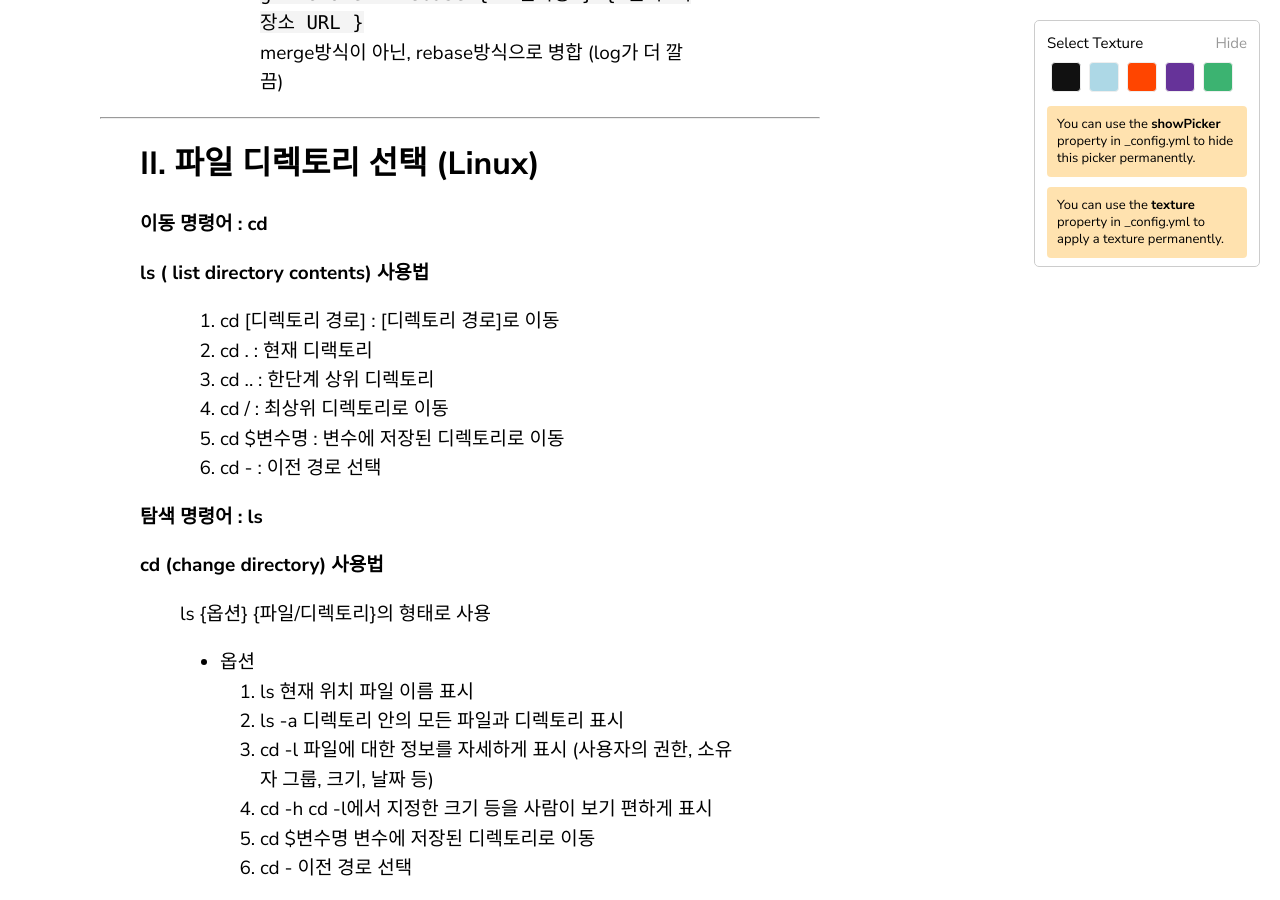
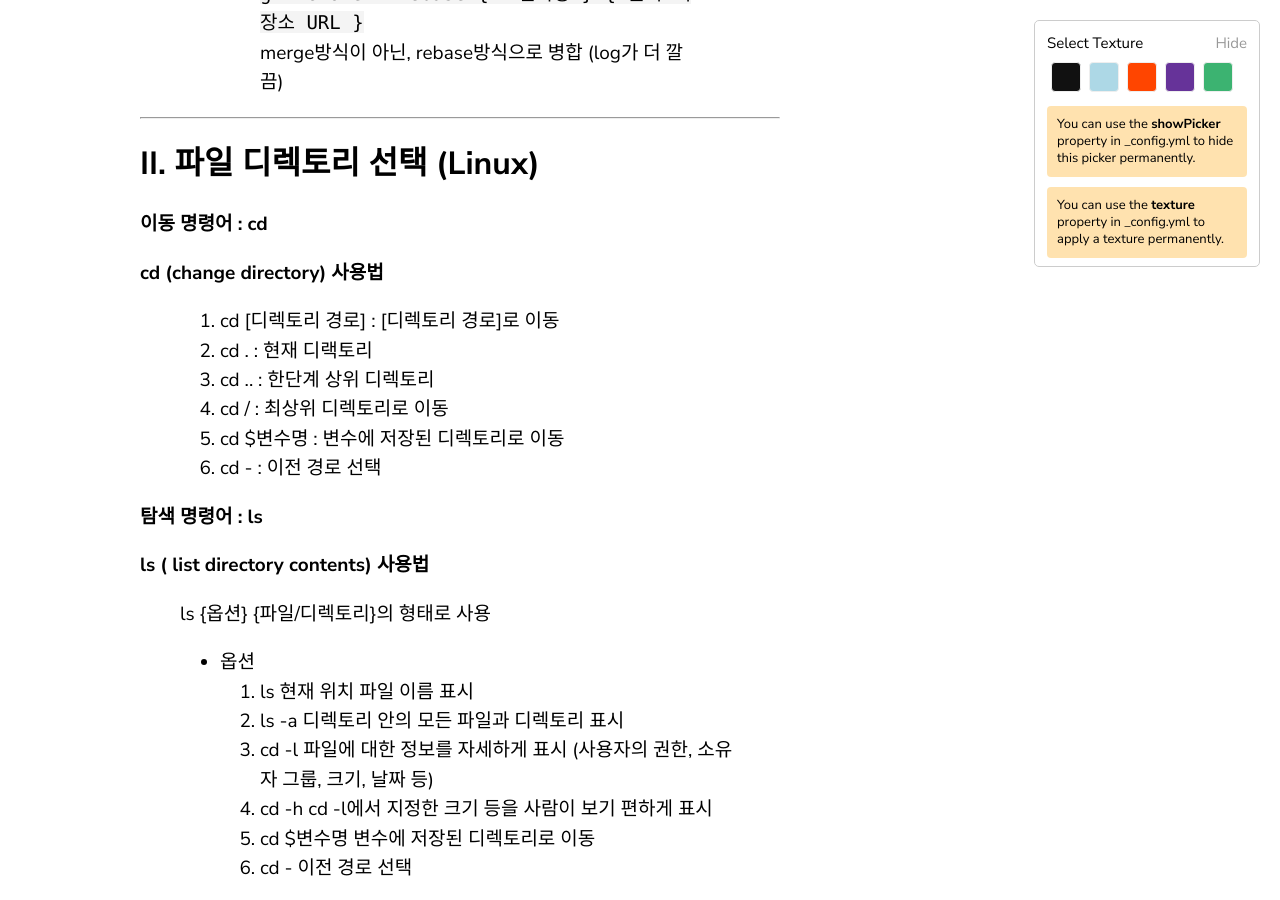
Before and after one commit to ytw060309/blog, a Jekyll site: the page built from _posts/2020-05-24-블로그-테스트.markdown, in a window 1280 px wide and 900 px high, scrolled down 2844 px. Built offline with Jekyll 4.4.1, drawn with Linux system fonts in a browser that asks for light colours.

Commit message:
linux cmd info

```diff
--- a/_posts/2020-05-24-블로그-테스트.markdown
+++ b/_posts/2020-05-24-블로그-테스트.markdown
@@ -25,30 +25,30 @@ categories: Javascript NodeJS
 >   >   > -> -b
 >   > 8. git pull
 >   >   > -> --rebase
-
-
+>
+>
 > + **Git 명령어 사용방법**
 
 >   > 1:: _git init_
 >   >   > 역할 : 새로운 local repository 생성
 >   >   > 업로드하려는 폴더를 git이 확인할 수 있도록 .git폴더 생성
-
+>
 >   > 2:: _git status_
 >   >   > 역할 : 파일 상태 확인
 >   >   > git이 버전 관리 대상 파일들의 상태를 확인 (에러 확인 가능)
-
+>
 >   > 3:: _git add_
 >   >   > 역할 : 버전 관리할 파일을 storage에 추가
 >   >   > 버전 관리할 파일들을 storage에 추가하며, <code>
 >   >   > git add .
 >   >   > </code> 로 전체 파일을 add할 수 있음
-
+>
 >   > 4:: _git commit_
 >   >   > 역할 : add한 파일을 local repository에 저장
 >   >   > <code>
 >   >   > git commit -m ""
 >   >   > </code> 에서 -m을 통해 commit 메세지 입력 가능
-
+>
 >   > 5:: _git push_
 >   >   > 역할 : local repository를 remote repository에 업로드
 >   >   >
@@ -57,7 +57,7 @@ categories: Javascript NodeJS
 >   >   > - --delete
 >   >   > <code>git push --delete { 원격 브랜치명 }</code>
 >   >   > remote repository에 있는 브랜치를 삭제
-
+>
 >   > 6:: _git remote_
 >   >   > 역할 : local repository에 remote repository를 등록
 >   >   > <code>
@@ -68,7 +68,7 @@ categories: Javascript NodeJS
 >   >   > - show
 >   >   > <code>git remote show {원격 저장소명}</code>
 >   >   > remote repository 정보 확인
-
+>
 >   > 7:: _git clone_
 >   >   > 역할 : 서버의 프로젝트를 다운로드
 >   >   > <code>
@@ -77,7 +77,7 @@ categories: Javascript NodeJS
 >   >   > - -b
 >   >   > <code>git clone -b { 브랜치명 } { 원격 저장소 URL }</code>
 >   >   > 특정 브랜치 clone
-
+>
 >   > 8:: _git pull_
 >   >   > 역할 : 서버의 프로젝트를 다운로드하고, local repository와 비교하여 병합을 하고, local repository에 저장( add )까지 수행
 >   >   > <code>
@@ -86,27 +86,27 @@ categories: Javascript NodeJS
 >   >   > - --rebase
 >   >   > <code>git clone --rebase { 브랜치명 } { 원격 저장소 URL }</code>
 >   >   > merge방식이 아닌, rebase방식으로 병합 (log가 더 깔끔)
-
+>
 * * *
-
+>
 > ## II. 파일 디렉토리 선택 (Linux)
-
+>
 > **이동 명령어 : cd**
-
-> **ls ( list directory contents) 사용법**
+>
+> **cd (change directory) 사용법**
 >   > 1. cd [디렉토리 경로] : [디렉토리 경로]로 이동
 >   > 2. cd .              : 현재 디랙토리
 >   > 3. cd ..             : 한단계 상위 디렉토리
 >   > 4. cd /              : 최상위 디렉토리로 이동
 >   > 5. cd $변수명         : 변수에 저장된 디렉토리로 이동
 >   > 6. cd -              : 이전 경로 선택
-
-
+>
+>
 > **탐색 명령어 : ls**
-
-> **cd (change directory) 사용법**
+>
+> **ls ( list directory contents) 사용법**
 >   > ls {옵션} {파일/디렉토리}의 형태로 사용
-
+>
 >   > - 옵션
 >   > 1. ls            현재 위치 파일 이름 표시
 >   > 2. ls -a         디렉토리 안의 모든 파일과 디렉토리 표시
```
